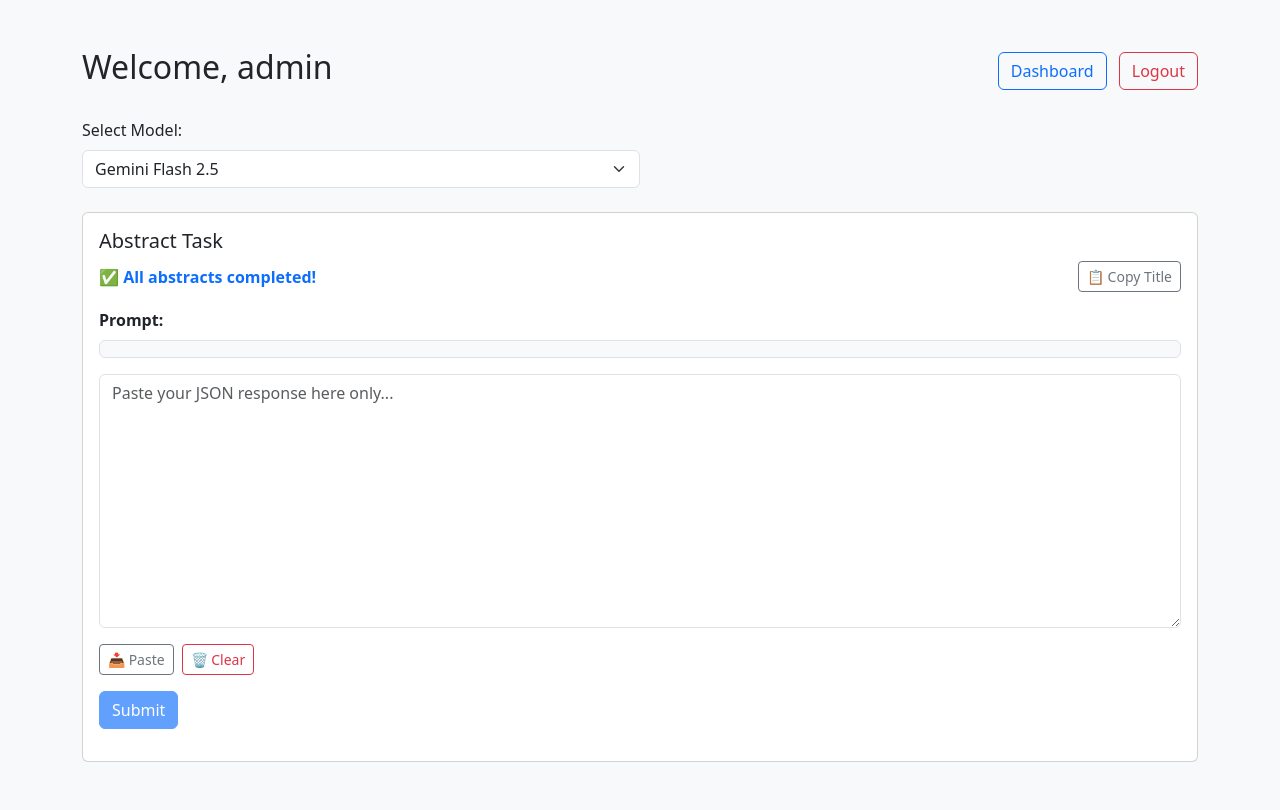
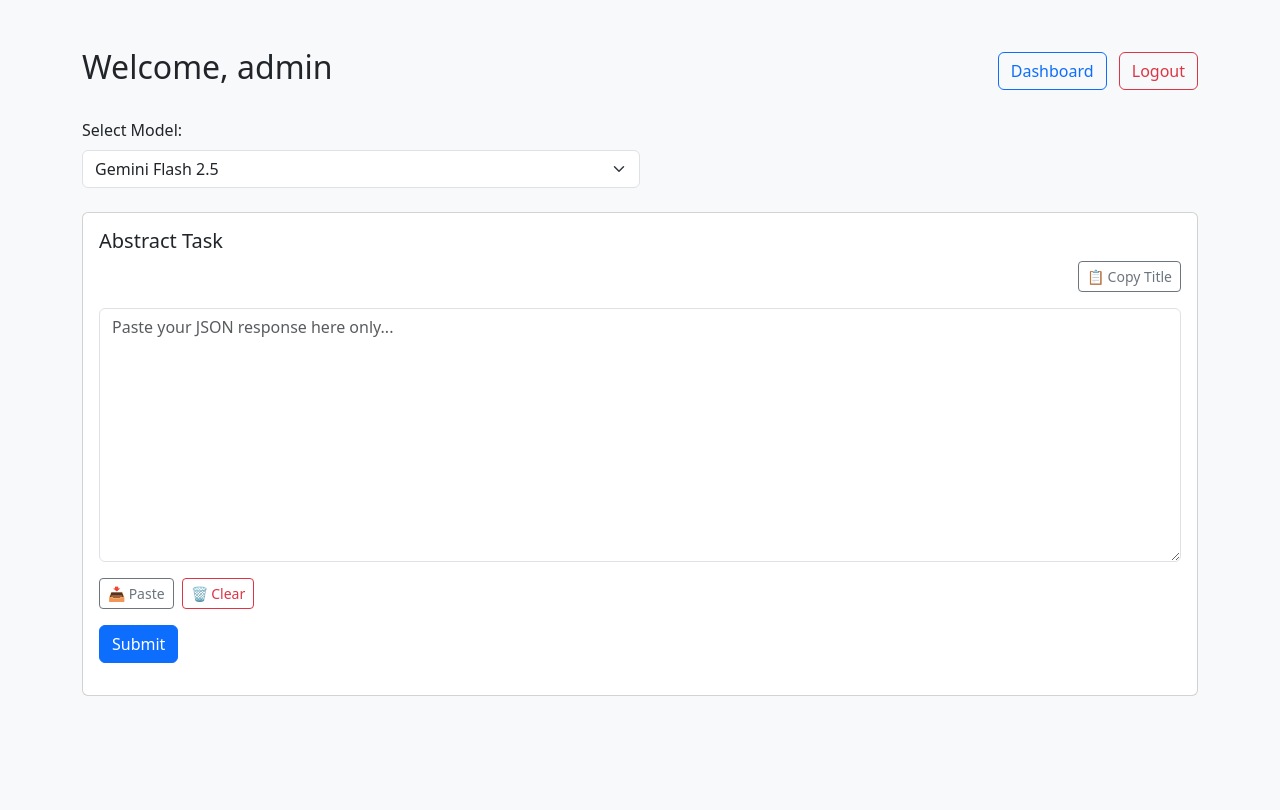
Before and after one commit to Testgptmodels/college_abstract_portal, a Flask app: page /submit in a window 1280 px wide. After the commit the page ends 696 px from the top, so only its background shows below. Run offline with Flask 3, Linux system fonts and the light colour scheme; the visitor is signed in with stand-in values (Sample User, id 1); some libraries are stand-ins or nearby versions.

Commit message:
Add files via upload

```diff
--- a/templates/abstract_submit.html
+++ b/templates/abstract_submit.html
@@ -39,14 +39,11 @@
       <div class="card-body">
         <h5 class="card-title">Abstract Task</h5>
         <div class="d-flex align-items-center mb-3">
-          <div id="task-title" class="text-primary flex-grow-1 fw-bold"></div>
+          <div id="task-prompt" class="text-primary flex-grow-1 fw-bold"></div>
           <button id="copyBtn" class="btn btn-outline-secondary btn-sm">📋 Copy Title</button>
         </div>
 
-        <div class="mb-3">
-          <label for="task-prompt" class="form-label fw-semibold">Prompt:</label>
-          <div id="task-prompt" class="bg-light border rounded p-2 small text-muted" style="white-space: pre-wrap;"></div>
-        </div>
+
 
         <textarea id="response" class="form-control mb-3" rows="10" placeholder="Paste your JSON response here only..." readonly onpaste="setTimeout(() => this.removeAttribute('readonly'), 10);"></textarea>
 
@@ -85,7 +82,6 @@
         document.getElementById('submitBtn').disabled = true;
       } else {
         currentTask = data;
-        document.getElementById('task-title').innerText = data.title;
         document.getElementById('task-prompt').innerText = data.prompt || 'Prompt not available.';
         document.getElementById('response').value = '';
         document.getElementById('submitBtn').disabled = false;
```
